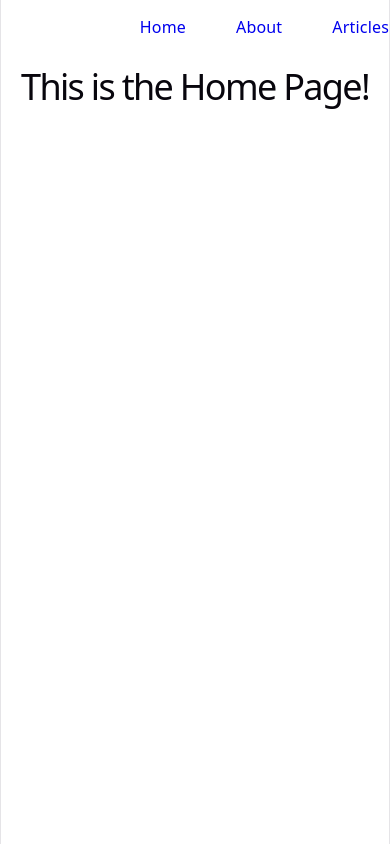
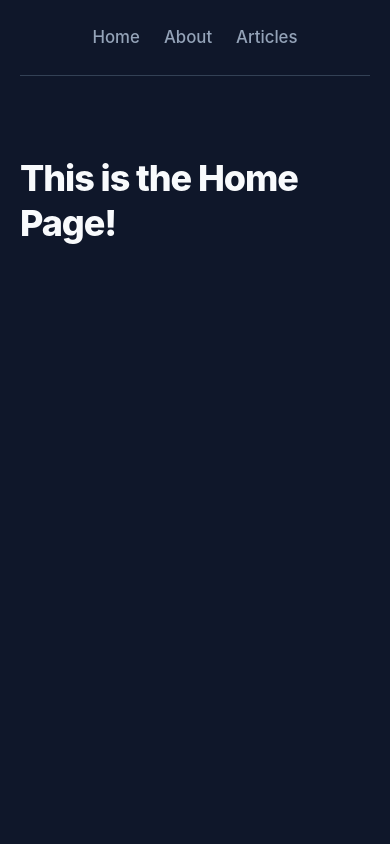
Before and after one commit to sammadijaz/react-articles, a React app in the folder frontend/: page / in a window 390 px wide. Built offline with nearby package versions, Linux system fonts and the light colour scheme; the HTML template or start-up script is replaced by a standard one.

Commit message:
feat: update CSS variables and styles for a dark minimal theme and improve mobile responsiveness

```diff
--- a/frontend/src/index.css
+++ b/frontend/src/index.css
@@ -1,128 +1,205 @@
+/* Base variables for a dark, minimal theme */
 :root {
-  --text: #6b6375;
-  --text-h: #08060d;
-  --bg: #fff;
-  --border: #e5e4e7;
-  --code-bg: #f4f3ec;
-  --accent: #aa3bff;
-  --accent-bg: rgba(170, 59, 255, 0.1);
-  --accent-border: rgba(170, 59, 255, 0.5);
-  --social-bg: rgba(244, 243, 236, 0.5);
-  --shadow:
-    rgba(0, 0, 0, 0.1) 0 10px 15px -3px, rgba(0, 0, 0, 0.05) 0 4px 6px -2px;
+  --bg-primary: #0f172a;
+  --bg-secondary: #1e293b;
+  --text-primary: #f8fafc;
+  --text-secondary: #94a3b8;
+  --accent: #818cf8;
+  --accent-hover: #a5b4fc;
+  --border: #334155;
+  --card-hover-border: #475569;
 
-  --sans: system-ui, 'Segoe UI', Roboto, sans-serif;
-  --heading: system-ui, 'Segoe UI', Roboto, sans-serif;
-  --mono: ui-monospace, Consolas, monospace;
-
-  font: 18px/145% var(--sans);
-  letter-spacing: 0.18px;
-  color-scheme: light dark;
-  color: var(--text);
-  background: var(--bg);
-  font-synthesis: none;
-  text-rendering: optimizeLegibility;
-  -webkit-font-smoothing: antialiased;
-  -moz-osx-font-smoothing: grayscale;
-
-  @media (max-width: 1024px) {
-    font-size: 16px;
-  }
-}
-
-@media (prefers-color-scheme: dark) {
-  :root {
-    --text: #9ca3af;
-    --text-h: #f3f4f6;
-    --bg: #16171d;
-    --border: #2e303a;
-    --code-bg: #1f2028;
-    --accent: #c084fc;
-    --accent-bg: rgba(192, 132, 252, 0.15);
-    --accent-border: rgba(192, 132, 252, 0.5);
-    --social-bg: rgba(47, 48, 58, 0.5);
-    --shadow:
-      rgba(0, 0, 0, 0.4) 0 10px 15px -3px, rgba(0, 0, 0, 0.25) 0 4px 6px -2px;
-  }
-
-  #social .button-icon {
-    filter: invert(1) brightness(2);
-  }
+  --sans:
+    "Inter", system-ui, -apple-system, BlinkMacSystemFont, "Segoe UI", Roboto,
+    Oxygen, Ubuntu, Cantarell, "Open Sans", "Helvetica Neue", sans-serif;
+  --heading:
+    "Inter", system-ui, -apple-system, BlinkMacSystemFont, "Segoe UI", Roboto,
+    Oxygen, Ubuntu, Cantarell, "Open Sans", "Helvetica Neue", sans-serif;
 }
 
 body {
   margin: 0;
+  background-color: var(--bg-primary);
+  color: var(--text-secondary);
+  font-family: var(--sans);
+  line-height: 1.6;
+  -webkit-font-smoothing: antialiased;
+  -moz-osx-font-smoothing: grayscale;
 }
 
+/* Layout container */
 #root {
-  width: 1126px;
-  max-width: 100%;
+  max-width: 760px;
   margin: 0 auto;
-  text-align: center;
-  border-inline: 1px solid var(--border);
-  min-height: 100svh;
+  padding: 0 24px 80px 24px;
   display: flex;
   flex-direction: column;
+  min-height: 100vh;
   box-sizing: border-box;
 }
 
+/* Typography */
 h1,
-h2 {
+h2,
+h3,
+h4 {
   font-family: var(--heading);
-  font-weight: 500;
-  color: var(--text-h);
+  color: var(--text-primary);
+  line-height: 1.25;
 }
 
 h1 {
-  font-size: 56px;
-  letter-spacing: -1.68px;
-  margin: 32px 0;
-  @media (max-width: 1024px) {
-    font-size: 36px;
-    margin: 20px 0;
-  }
-}
-h2 {
-  font-size: 24px;
-  line-height: 118%;
-  letter-spacing: -0.24px;
-  margin: 0 0 8px;
-  @media (max-width: 1024px) {
-    font-size: 20px;
-  }
-}
-p {
-  margin: 0;
+  font-size: 2.75rem;
+  margin-top: 3rem;
+  margin-bottom: 1.5rem;
+  letter-spacing: -0.03em;
+  font-weight: 800;
 }
 
-code,
-.counter {
-  font-family: var(--mono);
-  display: inline-flex;
-  border-radius: 4px;
-  color: var(--text-h);
+h2 {
+  font-size: 1.75rem;
+  margin-top: 2.5rem;
+  margin-bottom: 1.25rem;
+  font-weight: 700;
+  letter-spacing: -0.02em;
 }
 
-code {
-  font-size: 15px;
-  line-height: 135%;
-  padding: 4px 8px;
-  background: var(--code-bg);
+h3 {
+  font-size: 1.35rem;
+  margin: 0 0 0.5rem 0;
+  font-weight: 600;
+  letter-spacing: -0.01em;
+}
+
+p {
+  margin: 0 0 1.75rem 0;
+  font-size: 1.125rem;
+  line-height: 1.75;
+  color: var(--text-secondary);
+}
+
+/* Navigation */
+nav {
+  padding: 2.5rem 0 1.5rem 0;
+  margin-bottom: 2.5rem;
+  border-bottom: 1px solid var(--border);
+  display: flex;
+  align-items: center;
+  justify-content: flex-end; /* right alignment matching previous layout */
+}
+
+nav ul {
+  list-style: none;
+  padding: 0;
+  margin: 0;
+  display: flex;
+  gap: 2.5rem;
+  align-items: center;
+}
+
+nav ul li a {
+  text-decoration: none;
+  font-weight: 500;
+  font-size: 1.05rem;
+  color: var(--text-secondary);
+  transition:
+    color 0.2s ease,
+    text-shadow 0.2s ease;
+}
+
+nav ul li a:hover {
+  color: var(--text-primary);
+  text-shadow: 0 0 10px rgba(248, 250, 252, 0.2);
+}
+
+/* General Links */
+a {
+  color: var(--accent);
+  text-decoration: none;
+  transition: color 0.2s ease;
+}
+
+a:hover {
+  color: var(--accent-hover);
+}
+
+/* Article List Cards */
+a:has(h3) {
+  display: block;
+  background-color: var(--bg-secondary);
+  border: 1px solid var(--border);
+  padding: 1.75rem 2rem;
+  border-radius: 12px;
+  margin-bottom: 1.5rem;
+  text-decoration: none;
+  transition:
+    transform 0.2s ease,
+    border-color 0.2s ease,
+    box-shadow 0.2s ease;
+  box-shadow:
+    0 4px 6px -1px rgba(0, 0, 0, 0.1),
+    0 2px 4px -1px rgba(0, 0, 0, 0.06);
+}
+
+a:has(h3):hover {
+  transform: translateY(-3px);
+  border-color: var(--card-hover-border);
+  box-shadow:
+    0 10px 15px -3px rgba(0, 0, 0, 0.2),
+    0 4px 6px -2px rgba(0, 0, 0, 0.1);
+}
+
+a:has(h3) h3 {
+  margin-top: 0;
+  color: var(--text-primary);
+  transition: color 0.2s ease;
+}
+
+a:has(h3):hover h3 {
+  color: var(--accent-hover);
+}
+
+a:has(h3) p {
+  margin-bottom: 0;
+  font-size: 1rem;
+  font-weight: 400;
+  color: var(--text-secondary);
+  line-height: 1.6;
+}
+
+/* Better mobile responsive */
+@media (max-width: 640px) {
+  #root {
+    padding: 0 20px 40px 20px;
+  }
+
+  h1 {
+    font-size: 2.25rem;
+    margin-top: 2.5rem;
+    margin-bottom: 1.25rem;
   }
 
   nav {
-  display: flex;
-  justify-content: flex-end;
+    padding: 1.5rem 0;
+    justify-content: center;
   }
 
-ul {
-  display: flex;
-  justify-content: space-between;
-  gap: 50px;
-  list-style: none;
+  nav ul {
+    gap: 1.5rem;
+    justify-content: center;
+    width: 100%;
   }
 
-a {
-  text-decoration: none;
+  a:has(h3) {
+    padding: 1.5rem 1.25rem;
+  }
 
+  h3 {
+    font-size: 1.25rem;
   }
+
+  p {
+    font-size: 1.05rem;
+    line-height: 1.6;
+  }
+}
```
Lines whose indentation alone changed are shown as unchanged.
